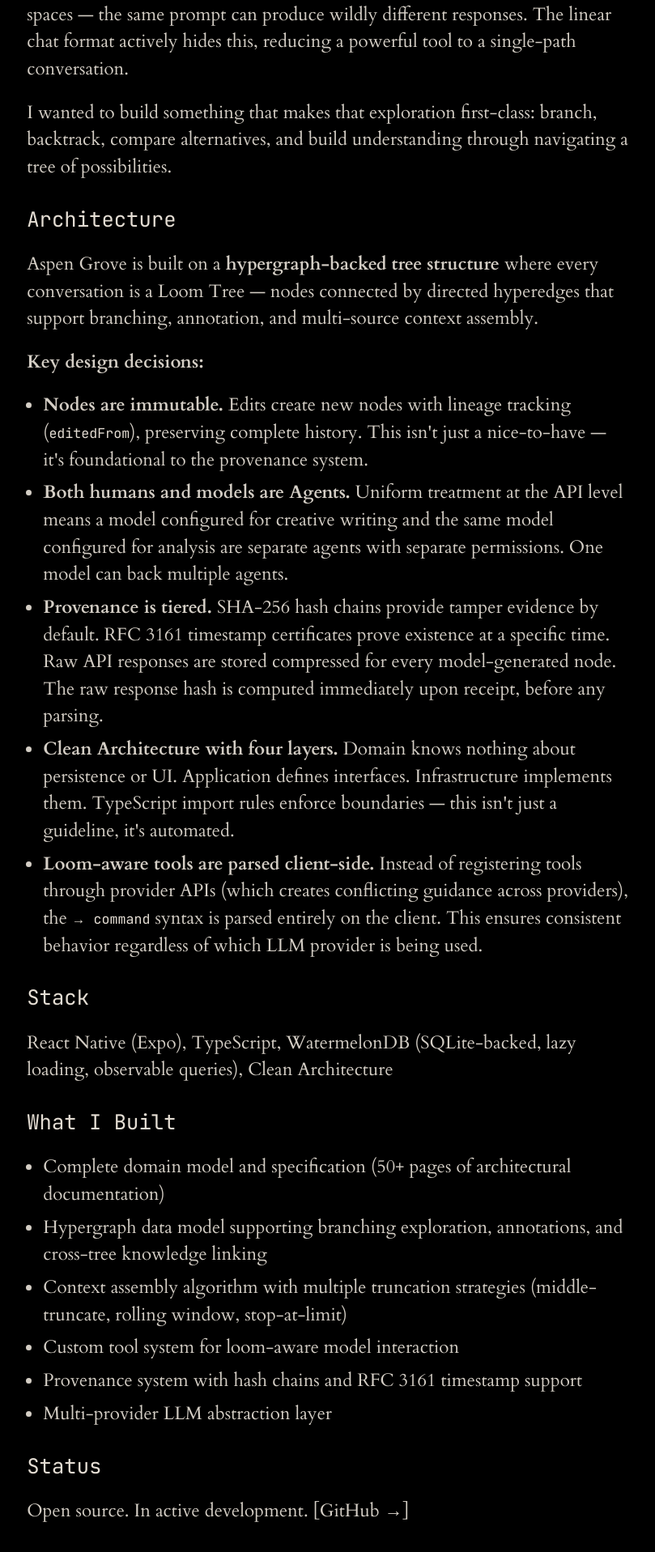
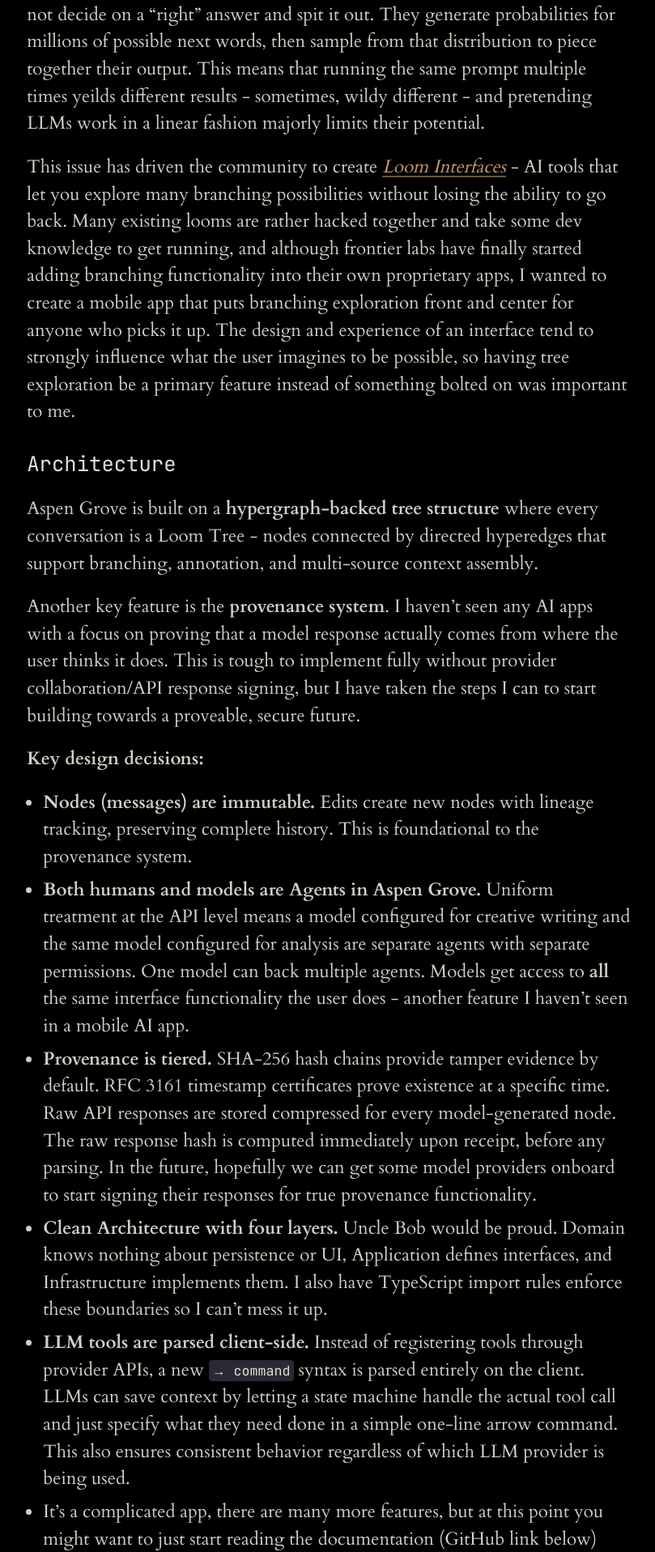
Before and after one commit to intrinsic-labs/intrinsiclabs.co-v3, a Next.js app: page /case-studies/aspen-grove in a window 1280 px wide. Shown: the part 563-2480 px from the top of the page at 81% size, without its empty margins (234-1043 px from the left). Built offline with nearby package versions, Linux system fonts and the light colour scheme; a web font is replaced by a local one.

Commit message:
update aspen grove case study

```diff
--- a/src/app/globals.css
+++ b/src/app/globals.css
@@ -479,6 +479,9 @@
   font-family: var(--font-mono);
   font-size: var(--text-sm);
   color: var(--color-cream);
+  padding: 2px 4px;
+  border-radius: 4px;;
+  background: color-mix(in srgb, var(--color-dark-charcoal) 90%, white);
 }
 
 .case-study-video {
--- a/src/components/home/ContactStrip.tsx
+++ b/src/components/home/ContactStrip.tsx
@@ -28,7 +28,7 @@
             LinkedIn ↗
           </Link>
           <Link
-            href="https://github.com/asherpope"
+            href="https://github.com/intrinsic-labs"
             target="_blank"
             rel="noopener noreferrer"
             className="mono-chip"
--- a/src/components/home/RadialProjectCarousel.tsx
+++ b/src/components/home/RadialProjectCarousel.tsx
@@ -71,7 +71,7 @@
         onClick={goPrev}
         disabled={!canGoPrev}
         aria-label="Previous project"
-        className="inline-flex h-10 lg:h-9 flex-1 items-center justify-center border border-border-visible text-cream transition-colors hover:border-copper hover:text-copper disabled:cursor-not-allowed disabled:opacity-35 disabled:hover:border-border-visible disabled:hover:text-cream"
+        className="inline-flex h-10 lg:h-9 flex-1 items-center justify-center border border-border-visible text-cream transition-colors hover:border-copper hover:text-copper disabled:cursor-not-allowed disabled:opacity-35 disabled:hover:border-border-visible disabled:hover:text-cream rounded-full"
       >
         <FiArrowLeft className="h-4 w-4" />
       </button>
@@ -80,7 +80,7 @@
         onClick={goNext}
         disabled={!canGoNext}
         aria-label="Next project"
-        className="inline-flex h-10 lg:h-9 flex-1 items-center justify-center border border-border-visible text-cream transition-colors hover:border-copper hover:text-copper disabled:cursor-not-allowed disabled:opacity-35 disabled:hover:border-border-visible disabled:hover:text-cream"
+        className="inline-flex h-10 lg:h-9 flex-1 items-center justify-center border border-border-visible text-cream transition-colors hover:border-copper hover:text-copper disabled:cursor-not-allowed disabled:opacity-35 disabled:hover:border-border-visible disabled:hover:text-cream rounded-full"
       >
         <FiArrowRight className="h-4 w-4" />
       </button>
@@ -117,7 +117,7 @@
         {project.summary}
       </p>
 
-      <ul className="mt-4 flex flex-wrap gap-2">
+      <ul className="mt-4 flex flex-wrap gap-2 opacity-65">
         {project.stack.map((stackItem) => (
           <li
             key={stackItem}
--- a/src/content/case-studies/files/aspen-grove.mdx
+++ b/src/content/case-studies/files/aspen-grove.mdx
@@ -1,28 +1,31 @@
 ### The Problem
-Every major AI chat interface works the same way: a linear thread, one message after another, no way to explore alternatives or go back and try a different direction without losing context. But language models are probability spaces — the same prompt can produce wildly different responses. The linear chat format actively hides this, reducing a powerful tool to a single-path conversation.
+Most modern AI interfaces are a glorified iMessage spinoff. In some ways, this makes sense - linear conversation is an easy and intuitive way to relate to and work work LLMs. But the fact is that LLMs are **probability spaces** - they do not decide on a “right” answer and spit it out. They generate probabilities for millions of possible next words, then sample from that distribution to piece together their output. This means that running the same prompt multiple times yeilds different results - sometimes, wildy different - and pretending LLMs work in a linear fashion majorly limits their potential.
 
-I wanted to build something that makes that exploration first-class: branch, backtrack, compare alternatives, and build understanding through navigating a tree of possibilities.
+This issue has driven the community to create *[Loom Interfaces](https://www.latentspaces.app/blog/the-probable-beauty-of-llms)* - AI tools that let you explore many branching possibilities without losing the ability to go back. Many existing looms are rather hacked together and take some dev knowledge to get running, and although frontier labs have finally started adding branching functionality into their own proprietary apps, I wanted to create a mobile app that puts branching exploration front and center for anyone who picks it up. The design and experience of an interface tend to strongly influence what the user imagines to be possible, so having tree exploration be a primary feature instead of something bolted on was important to me.
 
 ### Architecture
-Aspen Grove is built on a **hypergraph-backed tree structure** where every conversation is a Loom Tree — nodes connected by directed hyperedges that support branching, annotation, and multi-source context assembly.
+Aspen Grove is built on a **hypergraph-backed tree structure** where every conversation is a Loom Tree - nodes connected by directed hyperedges that support branching, annotation, and multi-source context assembly.
+
+Another key feature is the **provenance system**. I haven’t seen any AI apps with a focus on proving that a model response actually comes from where the user thinks it does. This is tough to implement fully without provider collaboration/API response signing, but I have taken the steps I can to start building towards a proveable, secure future.
 
 **Key design decisions:**
-- **Nodes are immutable.** Edits create new nodes with lineage tracking (`editedFrom`), preserving complete history. This isn't just a nice-to-have — it's foundational to the provenance system.
-- **Both humans and models are Agents.** Uniform treatment at the API level means a model configured for creative writing and the same model configured for analysis are separate agents with separate permissions. One model can back multiple agents.
-- **Provenance is tiered.** SHA-256 hash chains provide tamper evidence by default. RFC 3161 timestamp certificates prove existence at a specific time. Raw API responses are stored compressed for every model-generated node. The raw response hash is computed immediately upon receipt, before any parsing.
-- **Clean Architecture with four layers.** Domain knows nothing about persistence or UI. Application defines interfaces. Infrastructure implements them. TypeScript import rules enforce boundaries — this isn't just a guideline, it's automated.
-- **Loom-aware tools are parsed client-side.** Instead of registering tools through provider APIs (which creates conflicting guidance across providers), the `→ command` syntax is parsed entirely on the client. This ensures consistent behavior regardless of which LLM provider is being used.
+- **Nodes (messages) are immutable.** Edits create new nodes with lineage tracking, preserving complete history. This is foundational to the provenance system.
+- **Both humans and models are Agents in Aspen Grove.** Uniform treatment at the API level means a model configured for creative writing and the same model configured for analysis are separate agents with separate permissions. One model can back multiple agents. Models get access to **all** the same interface functionality the user does - another feature I haven’t seen in a mobile AI app.
+- **Provenance is tiered.** SHA-256 hash chains provide tamper evidence by default. RFC 3161 timestamp certificates prove existence at a specific time. Raw API responses are stored compressed for every model-generated node. The raw response hash is computed immediately upon receipt, before any parsing. In the future, hopefully we can get some model providers onboard to start signing their responses for true provenance functionality.
+- **Clean Architecture with four layers.** Uncle Bob would be proud. Domain knows nothing about persistence or UI, Application defines interfaces, and Infrastructure implements them. I also have TypeScript import rules enforce these boundaries so I can’t mess it up.
+- **LLM tools are parsed client-side.** Instead of registering tools through provider APIs, a new `→ command` syntax is parsed entirely on the client. LLMs can save context by letting a state machine handle the actual tool call and just specify what they need done in a simple one-line arrow command. This also ensures consistent behavior regardless of which LLM provider is being used.
+- It’s a complicated app, there are many more features, but at this point you might want to just start reading the documentation (GitHub link below)
 
 ### Stack
-React Native (Expo), TypeScript, WatermelonDB (SQLite-backed, lazy loading, observable queries), Clean Architecture
+React Native (Expo), TypeScript, WatermelonDB (SQLite-backed, lazy loading, observable queries), Clean Architecture, Supabase (user management in the future)
 
 ### What I Built
 - Complete domain model and specification (50+ pages of architectural documentation)
 - Hypergraph data model supporting branching exploration, annotations, and cross-tree knowledge linking
 - Context assembly algorithm with multiple truncation strategies (middle-truncate, rolling window, stop-at-limit)
-- Custom tool system for loom-aware model interaction
+- Custom tool system (look at [loom-aware model interactions](https://github.com/intrinsic-labs/aspen-grove/tree/main/docs/architecture/specs/loom-tools) in the docs, it’s pretty rad - *the model can navigate the loom tree*)
 - Provenance system with hash chains and RFC 3161 timestamp support
-- Multi-provider LLM abstraction layer
+- Multi-provider LLM abstraction layer with support for Anthropic, OpenAI, Openrouter, Hyperbolic, and more
 
 ### Status
-Open source. In active development. [GitHub →]
+Open source. In active development. [GitHub →](https://github.com/intrinsic-labs/aspen-grove)
```
